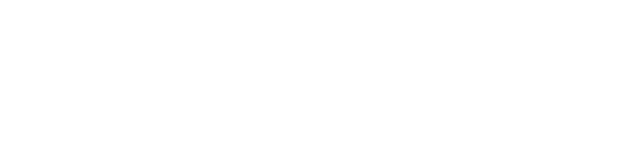
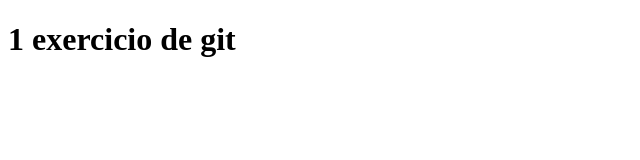
Before and after one commit to ValeraTania/edit_teste, a plain HTML site: page index.html in a window 1280 px wide. Shown: the whole page, without its empty margins (0-640 px from the left). Drawn offline with Linux system fonts and the light colour scheme.

Commit message:
Adição de um h1

```diff
--- a/index.html
+++ b/index.html
@@ -4,5 +4,5 @@
     <title>Teste no repositorio</title>
 </head>
 <body>
-
+    <h1>1 exercicio de git</h1>
 </body>
```
